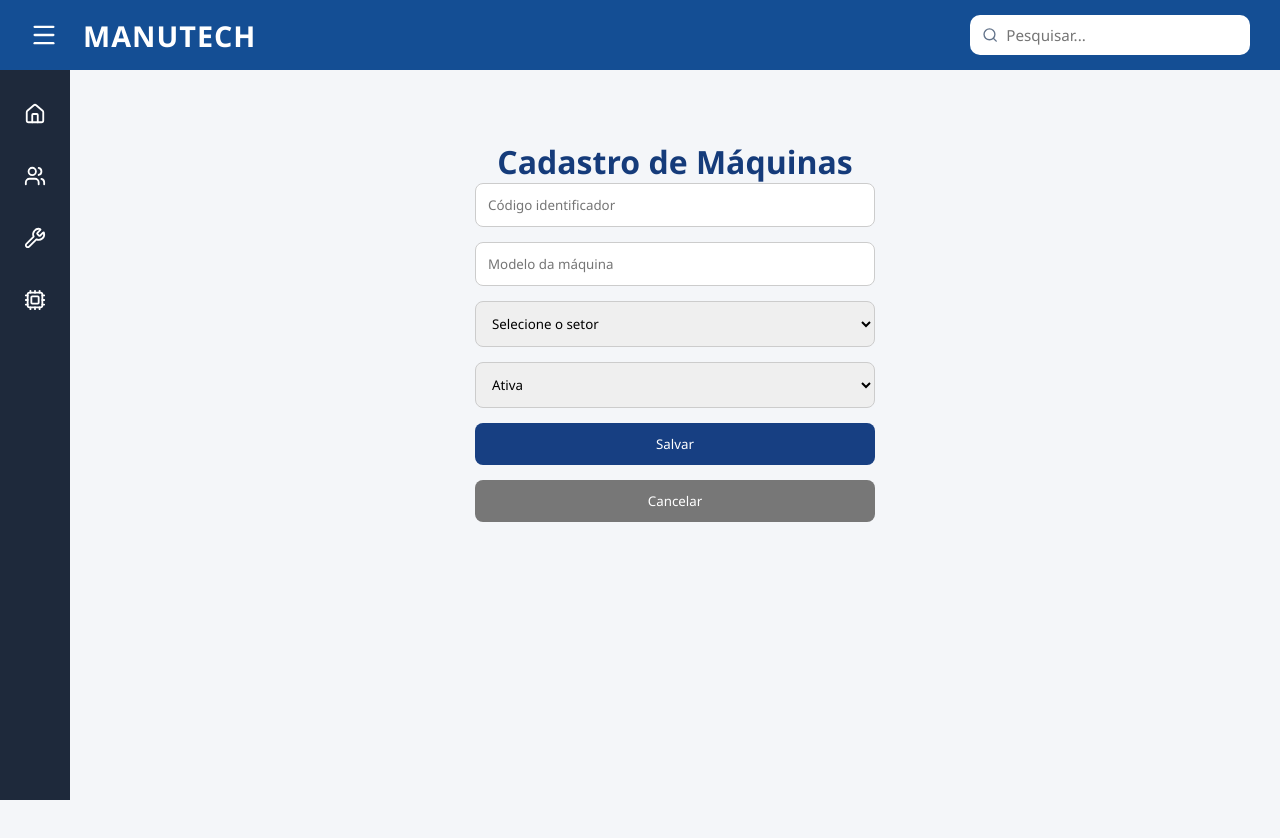
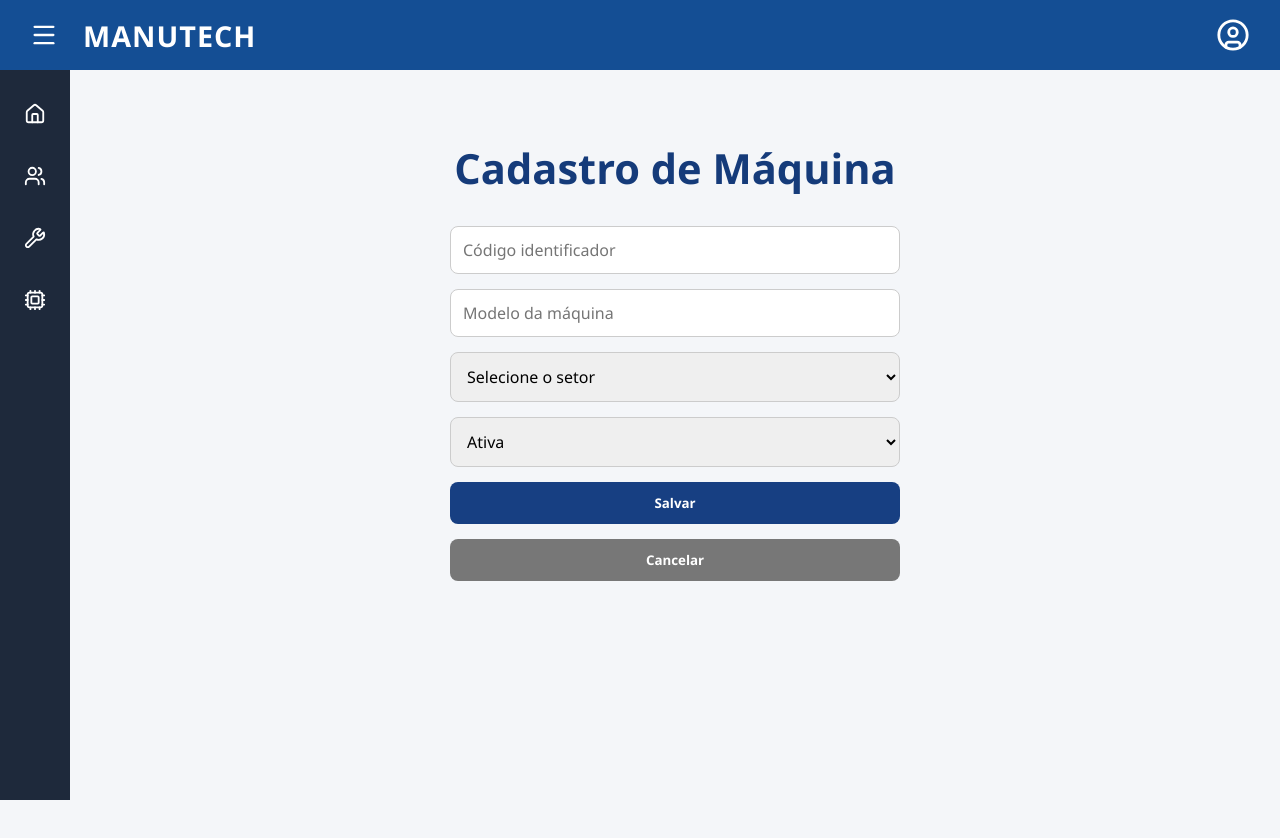
Before and after one commit to maiarassss/Projeto-Manutech, a Vue app in the folder manutech/: page /maquinas/cadastro in a window 1280 px wide. Shown: the top 838 px of the page. Before the commit the page ends 800 px from the top, so only its background shows below. Built offline with nearby package versions, Linux system fonts and the light colour scheme; the HTML template or start-up script is replaced by a standard one.

Commit message:
Ajusta login visual e compatibilidade com backend

```diff
--- a/manutech/src/App.vue
+++ b/manutech/src/App.vue
@@ -1,9 +1,13 @@
 <script setup>
-import { ref } from "vue";
-import { RouterLink, RouterView } from "vue-router";
-import { Menu, Home, Users, Wrench, Cpu, Search } from "lucide-vue-next";
+import { ref, computed } from "vue";
+import { RouterLink, RouterView, useRoute } from "vue-router";
+import { Menu, Home, Users, Wrench, Cpu, UserCircle } from "lucide-vue-next";
+
+const route = useRoute();
 
 const sidebarOpen = ref(false);
+
+const ehTelaLogin = computed(() => route.path === "/login");
 
 function abrirSidebar() {
   sidebarOpen.value = true;
@@ -19,6 +23,7 @@ function fecharSidebar() {
 </script>
 
 <template>
+  <template v-if="!ehTelaLogin">
     <header class="navbar">
       <button class="menu-button" @click="alternarSidebar">
         <Menu :size="28" />
@@ -26,13 +31,16 @@ function fecharSidebar() {
 
       <h1>MANUTECH</h1>
 
-    <div class="search-container">
-      <Search :size="18" />
-      <input type="text" placeholder="Pesquisar..." class="search-bar" />
-    </div>
+      <RouterLink to="/login" class="login-atalho">
+        <UserCircle :size="34" />
+      </RouterLink>
     </header>
 
-  <aside class="sidebar" :class="{ aberta: sidebarOpen }" @click="abrirSidebar">
+    <aside
+      class="sidebar"
+      :class="{ aberta: sidebarOpen }"
+      @click="abrirSidebar"
+    >
       <RouterLink
         to="/"
         class="item-menu"
@@ -81,28 +89,13 @@ function fecharSidebar() {
     </main>
   </template>
 
+  <template v-else>
+    <RouterView />
+  </template>
+</template>
+
 <style>
-*
-html,
-body,
-#app {
-  width: 100%;
-  min-height: 100%;
-  margin: 0;
-  padding: 0;
-}
-
-#app {
-  max-width: none !important;
-  text-align: initial !important;
-}
-
-body {
-  display: block !important;
-  place-items: initial !important;
-  min-width: 100%;
-}
-{
+* {
   box-sizing: border-box;
 }
 
@@ -155,31 +148,18 @@ body {
   cursor: pointer;
 }
 
-.search-container {
-  width: 280px;
-  height: 40px;
-
-  background: white;
+.login-atalho {
+  color: white;
 
   display: flex;
   align-items: center;
-  gap: 8px;
+  justify-content: center;
 
-  padding: 0 12px;
-
-  border-radius: 10px;
-
-  color: #64748b;
+  transition: 0.2s;
 }
 
-.search-bar {
-  width: 100%;
-  height: 100%;
-
-  border: none;
-  outline: none;
-
-  font-size: 0.95rem;
+.login-atalho:hover {
+  opacity: 0.8;
 }
 
 /* SIDEBAR */
--- a/manutech/src/router/index.ts
+++ b/manutech/src/router/index.ts
@@ -7,6 +7,7 @@ import MaquinasView from "../views/maquinas/Maquinas.vue";
 import MaquinasCadastro from "../views/maquinas/MaquinasCadastro.vue";
 import TecnicosCadastro from "@/views/tecnicos/TecnicosCadastro.vue";
 import OrdensCadastrar from "../views/ordens/OrdensCadastrar.vue";
+import LoginView from "../views/Login.vue";
 
 const router = createRouter({
   history: createWebHistory(),
@@ -14,6 +15,10 @@ const router = createRouter({
     {
       path: "/",
       component: InicioView,
+    },
+    {
+      path: "/login",
+      component: LoginView,
     },
     {
       path: "/ordens",
--- a/manutech/src/stores/maquinaStore.js
+++ b/manutech/src/stores/maquinaStore.js
@@ -7,6 +7,7 @@ export const useMaquinasStore = defineStore("maquinas", () => {
       idMaquina: 1,
       codigoIdentificador: "CORT-001",
       modelo: "Cortadeira Hidráulica",
+      idSetor: 1,
       nomeSetor: "Corte",
       ativa: true,
     },
@@ -14,6 +15,7 @@ export const useMaquinasStore = defineStore("maquinas", () => {
       idMaquina: 2,
       codigoIdentificador: "COST-002",
       modelo: "Máquina de Costura Industrial",
+      idSetor: 2,
       nomeSetor: "Costura",
       ativa: true,
     },
@@ -21,6 +23,7 @@ export const useMaquinasStore = defineStore("maquinas", () => {
       idMaquina: 3,
       codigoIdentificador: "MONT-003",
       modelo: "Máquina de Montagem de Cabedal",
+      idSetor: 3,
       nomeSetor: "Montagem",
       ativa: false,
     },
@@ -28,6 +31,7 @@ export const useMaquinasStore = defineStore("maquinas", () => {
       idMaquina: 4,
       codigoIdentificador: "COLA-004",
       modelo: "Aplicadora de Cola",
+      idSetor: 3,
       nomeSetor: "Montagem",
       ativa: true,
     },
@@ -35,6 +39,7 @@ export const useMaquinasStore = defineStore("maquinas", () => {
       idMaquina: 5,
       codigoIdentificador: "PREN-005",
       modelo: "Prensa Hidráulica",
+      idSetor: 4,
       nomeSetor: "Acabamento",
       ativa: true,
     },
@@ -42,6 +47,7 @@ export const useMaquinasStore = defineStore("maquinas", () => {
       idMaquina: 6,
       codigoIdentificador: "LIXA-006",
       modelo: "Lixadeira de Couro",
+      idSetor: 4,
       nomeSetor: "Acabamento",
       ativa: false,
     },
--- a/manutech/src/stores/ordemStore.js
+++ b/manutech/src/stores/ordemStore.js
@@ -8,7 +8,7 @@ export const useOrdensStore = defineStore("ordens", () => {
       titulo: "Falha na cortadeira",
       descricao: "Máquina travando durante o processo de corte do couro.",
       prioridade: "ALTA",
-      status: "ANDAMENTO",
+      status: "EM_ANDAMENTO",
 
       idMaquina: 1,
       codigoIdentificador: "CORT-001",
@@ -23,7 +23,7 @@ export const useOrdensStore = defineStore("ordens", () => {
       titulo: "Revisão da máquina de costura",
       descricao: "Revisão preventiva na máquina de costura industrial.",
       prioridade: "MEDIA",
-      status: "ANDAMENTO",
+      status: "EM_ANDAMENTO",
 
       idMaquina: 2,
       codigoIdentificador: "COST-002",
--- a/manutech/src/views/Inicio.vue
+++ b/manutech/src/views/Inicio.vue
@@ -35,7 +35,7 @@ const totalOrdens = computed(() => ordemStore.ordens.length);
 
 const ordensEmAndamento = computed(
   () =>
-    ordemStore.ordens.filter((ordem) => ordem.status === "ANDAMENTO").length,
+    ordemStore.ordens.filter((ordem) => ordem.status === "EM_ANDAMENTO").length,
 );
 
 const ordensCriticas = computed(
--- a/manutech/src/views/maquinas/MaquinasCadastro.vue
+++ b/manutech/src/views/maquinas/MaquinasCadastro.vue
@@ -9,11 +9,18 @@ const store = useMaquinasStore();
 
 const codigoIdentificador = ref("");
 const modelo = ref("");
-const setor = ref("");
+const idSetor = ref(null);
 const ativa = ref(true);
+
 const erro = ref("");
+const isEdit = ref(false);
 
-const isEdit = ref(false);
+const setoresDisponiveis = [
+  { idSetor: 1, nomeSetor: "Corte" },
+  { idSetor: 2, nomeSetor: "Costura" },
+  { idSetor: 3, nomeSetor: "Montagem" },
+  { idSetor: 4, nomeSetor: "Acabamento" },
+];
 
 onMounted(async () => {
   await store.buscarMaquinas();
@@ -28,7 +35,7 @@ onMounted(async () => {
     if (maquina) {
       codigoIdentificador.value = maquina.codigoIdentificador;
       modelo.value = maquina.modelo;
-      setor.value = maquina.nomeSetor;
+      idSetor.value = maquina.idSetor;
       ativa.value = maquina.ativa;
     }
   }
@@ -47,29 +54,41 @@ async function salvar() {
     return;
   }
 
-  if (!setor.value) {
-    erro.value = "Selecione o setor da máquina.";
+  if (!idSetor.value) {
+    erro.value = "O setor é obrigatório.";
     return;
   }
 
-  const codigoJaExiste = store.maquinas.some((maquina) => {
-    return (
+  const codigoDuplicado = store.maquinas.some((maquina) => {
+    const mesmoCodigo =
       maquina.codigoIdentificador.toLowerCase() ===
-        codigoIdentificador.value.trim().toLowerCase() &&
-      maquina.idMaquina != route.params.id
-    );
+      codigoIdentificador.value.trim().toLowerCase();
+
+    const outraMaquina = maquina.idMaquina != route.params.id;
+
+    return mesmoCodigo && outraMaquina;
   });
 
-  if (codigoJaExiste) {
+  if (codigoDuplicado) {
     erro.value = "Já existe uma máquina cadastrada com esse código.";
+    return;
+  }
+
+  const setorSelecionado = setoresDisponiveis.find(
+    (setor) => setor.idSetor == idSetor.value,
+  );
+
+  if (!setorSelecionado) {
+    erro.value = "Setor selecionado não encontrado.";
     return;
   }
 
   const maquina = {
     codigoIdentificador: codigoIdentificador.value.trim(),
     modelo: modelo.value.trim(),
-    nomeSetor: setor.value,
     ativa: ativa.value,
+    idSetor: setorSelecionado.idSetor,
+    nomeSetor: setorSelecionado.nomeSetor,
   };
 
   if (isEdit.value) {
@@ -85,13 +104,14 @@ async function salvar() {
 <template>
   <div class="container">
     <h1>
-      {{ isEdit ? "Atualizar Máquina" : "Cadastro de Máquinas" }}
+      {{ isEdit ? "Atualizar Máquina" : "Cadastro de Máquina" }}
     </h1>
 
     <form class="formulario">
       <p v-if="erro" class="mensagem-erro">
         {{ erro }}
       </p>
+
       <input
         v-model="codigoIdentificador"
         type="text"
@@ -100,21 +120,20 @@ async function salvar() {
 
       <input v-model="modelo" type="text" placeholder="Modelo da máquina" />
 
-      <select v-model="setor">
-        <option value="">Selecione o setor</option>
+      <select v-model.number="idSetor">
+        <option :value="null">Selecione o setor</option>
 
-        <option>Corte</option>
-
-        <option>Costura</option>
-
-        <option>Montagem</option>
-
-        <option>Acabamento</option>
+        <option
+          v-for="setor in setoresDisponiveis"
+          :key="setor.idSetor"
+          :value="setor.idSetor"
+        >
+          {{ setor.nomeSetor }}
+        </option>
       </select>
 
       <select v-model="ativa">
         <option :value="true">Ativa</option>
-
         <option :value="false">Inativa</option>
       </select>
 
@@ -130,33 +149,6 @@ async function salvar() {
 </template>
 
 <style scoped>
-.formulario {
-  display: flex;
-  flex-direction: column;
-  gap: 15px;
-  width: 400px;
-}
-
-input,
-select {
-  padding: 12px;
-  border-radius: 8px;
-  border: 1px solid #ccc;
-}
-
-button {
-  background: #173f82;
-  color: white;
-  padding: 12px;
-  border-radius: 8px;
-  border: none;
-  cursor: pointer;
-}
-
-.cancelar {
-  background: #777;
-}
-
 .container {
   display: flex;
   flex-direction: column;
@@ -166,13 +158,60 @@ button {
 
 h1 {
   color: #153b7a;
+  font-size: 2.6rem;
+  margin-bottom: 30px;
+}
+
+.formulario {
+  display: flex;
+  flex-direction: column;
+  gap: 15px;
+  width: 450px;
+}
+
+input,
+select {
+  padding: 12px;
+  border-radius: 8px;
+  border: 1px solid #ccc;
+  font-size: 1rem;
+}
+
+button {
+  background: #173f82;
+  color: white;
+
+  padding: 12px;
+
+  border: none;
+  border-radius: 8px;
+
+  font-weight: bold;
+  cursor: pointer;
+
+  transition: 0.2s;
+}
+
+button:hover {
+  background: #123063;
+}
+
+.cancelar {
+  background: #777;
+}
+
+.cancelar:hover {
+  background: #555;
 }
 
 .mensagem-erro {
   background: #ffd9d9;
   color: #b42318;
+
   padding: 12px;
+
   border-radius: 8px;
+
   font-weight: bold;
   text-align: center;
 }
--- a/manutech/src/views/ordens/OrdemManutencao.vue
+++ b/manutech/src/views/ordens/OrdemManutencao.vue
@@ -92,7 +92,7 @@ function limparFiltros() {
 
       <select v-model="statusSelecionado">
         <option value="">Todos os status</option>
-        <option value="ANDAMENTO">Em andamento</option>
+        <option value="EM_ANDAMENTO">Em andamento</option>
         <option value="CONCLUIDA">Concluída</option>
         <option value="CANCELADA">Cancelada</option>
       </select>
@@ -385,6 +385,11 @@ h1 {
   color: #1d4ed8;
 }
 
+.em_andamento {
+  background: #dbeafe;
+  color: #1d4ed8;
+}
+
 .concluida {
   background: #d7f6de;
   color: #1d7d38;
```
Also changed, not shown: manutech/src/views/Login.vue (added, +216 -0 lines), manutech/src/views/ordens/OrdensCadastrar.vue (+9 -18 lines). Lines whose indentation alone changed are shown as unchanged.
